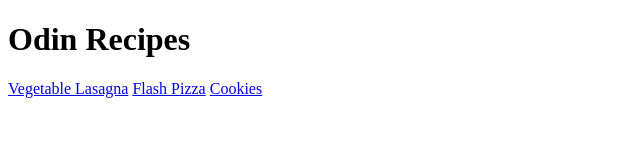
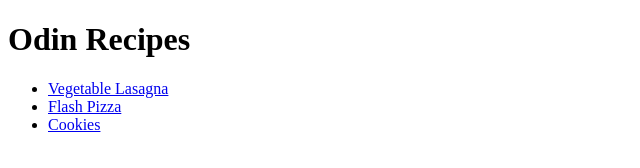
Before and after one commit to Banjo-/odin-recipes, a plain HTML site: page index.html in a window 1280 px wide. Shown: the whole page, without its empty margins (0-640 px from the left). Drawn offline with Linux system fonts and the light colour scheme.

Commit message:
Show recipesin a list in index.html

```diff
--- a/index.html
+++ b/index.html
@@ -8,8 +8,10 @@
 </head>
 <body>
     <h1>Odin Recipes</h1>
-    <a href="recipes/lasagna.html">Vegetable Lasagna</a>
-    <a href="recipes/pizza.html">Flash Pizza</a>
-    <a href="recipes/cookie.html">Cookies</a>
+    <ul>
+        <li><a href="recipes/lasagna.html">Vegetable Lasagna</a></li>
+        <li><a href="recipes/pizza.html">Flash Pizza</a></li>
+        <li><a href="recipes/cookie.html">Cookies</a></li>
+    </ul>
 </body>
 </html>
```
